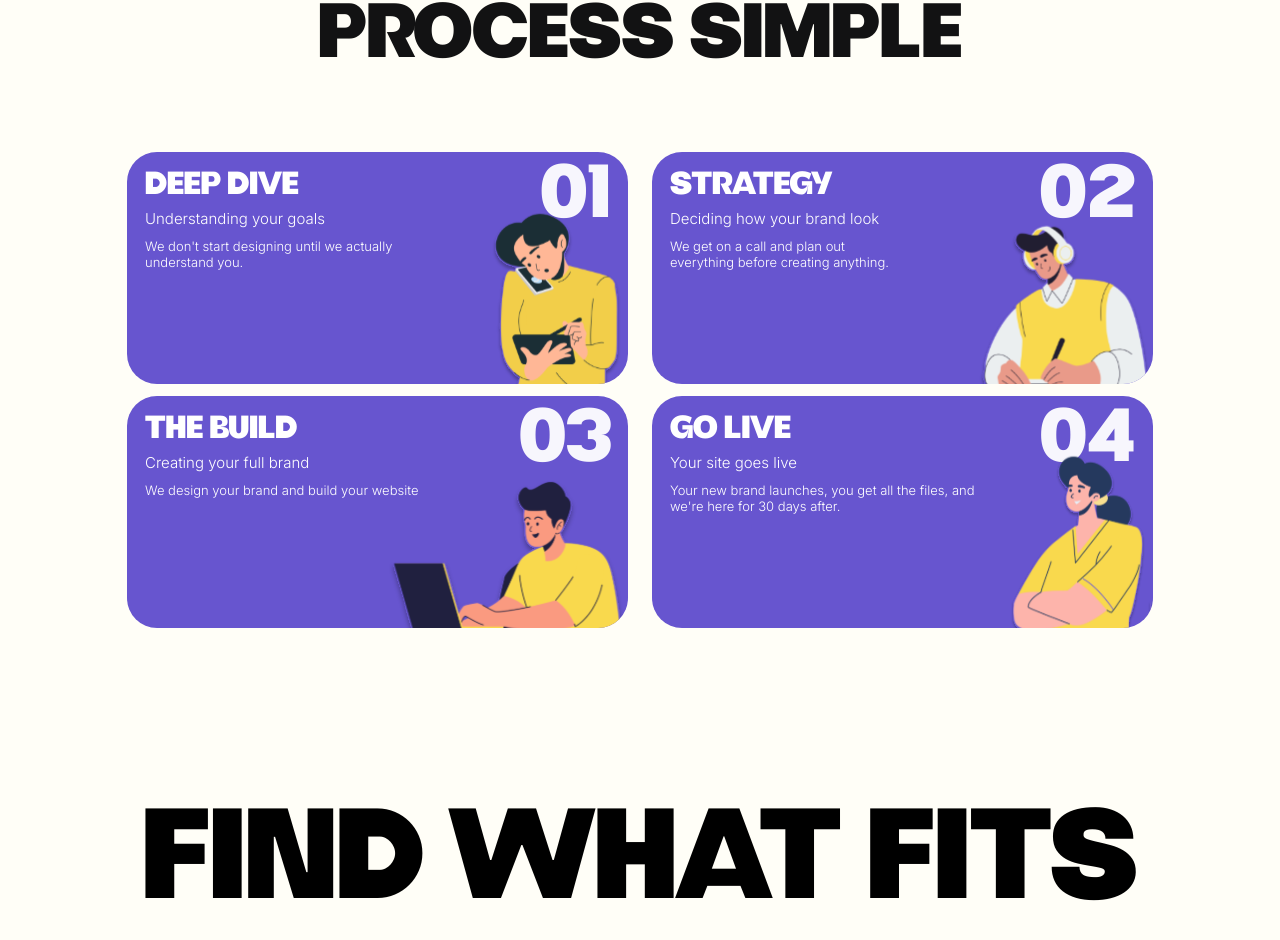
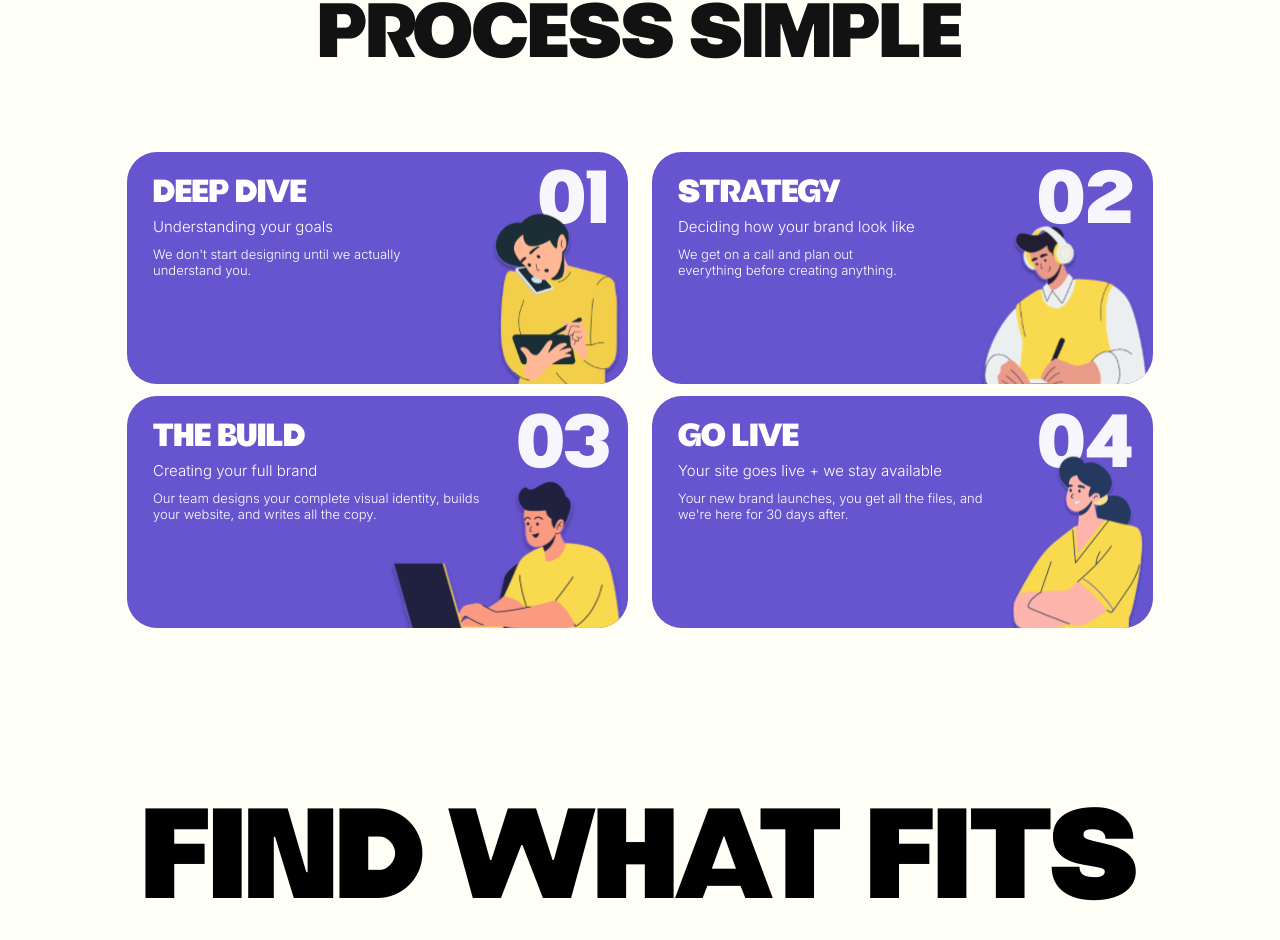
Before and after one commit to cyber-zeff/vistazo-main, a Next.js app: page / in a window 1280 px wide. Shown: the part 2447-3387 px from the top of the page. Built offline with nearby package versions, Linux system fonts and the light colour scheme.

Commit message:
fix: spacing and text issue

```diff
--- a/app/components/proc/OPCardPartial1.tsx
+++ b/app/components/proc/OPCardPartial1.tsx
@@ -25,7 +25,7 @@ const data: CardType[] = [
     step: '03',
     title: 'The Build',
     subTitle: 'Creating your full brand',
-    subDesc: "We design your brand and build your website",
+    subDesc: "Our team designs your complete visual identity, builds your website, and writes all the copy.",
     description:
       "Designers create your logo and brand look. Copywriters write every page. Developers code it to work fast on all devices.",
     image: "/illustrations/three.svg"
@@ -100,7 +100,7 @@ const OPCardCol1 = () => {
             position: 'absolute',
             inset: 0,
             zIndex: 2,
-            padding: '18px 18px 16px 18px',
+            padding: '26px 18px 16px 26px',
             color: '#ffffff',
             display: 'flex',
             flexDirection: 'column'
@@ -110,8 +110,8 @@ const OPCardCol1 = () => {
           <div
             style={{
               position: 'absolute',
-              top: '10px',
-              right: '16px',
+              top: '16px',
+              right: '18px',
               fontSize: '75px',
               fontWeight: 800,
               lineHeight: 0.85,
@@ -214,7 +214,7 @@ const OPCardCol1 = () => {
             position: 'absolute',
             inset: 0,
             zIndex: 2,
-            padding: '18px 18px 16px 18px',
+            padding: '26px 18px 16px 26px',
             color: '#ffffff',
             display: 'flex',
             flexDirection: 'column'
@@ -224,8 +224,8 @@ const OPCardCol1 = () => {
           <div
             style={{
               position: 'absolute',
-              top: '10px',
-              right: '16px',
+              top: '16px',
+              right: '18px',
               fontSize: '75px',
               fontWeight: 800,
               lineHeight: 0.85,
--- a/app/components/proc/OPCardPartial2.tsx
+++ b/app/components/proc/OPCardPartial2.tsx
@@ -15,7 +15,7 @@ const data: CardType[] = [
     {
         step: '02',
         title: 'Strategy',
-        subTitle: 'Deciding how your brand look',
+        subTitle: 'Deciding how your brand look like',
         subDesc: "We get on a call and plan out everything before creating anything.",
         description:
             "We align on your brand direction,messaging, and aesthetic so when we start designing, we're not guessing instead we're executing a plan",
@@ -24,7 +24,7 @@ const data: CardType[] = [
     {
         step: '04',
         title: 'Go Live',
-        subTitle: 'Your site goes live',
+        subTitle: 'Your site goes live + we stay available',
         subDesc: "Your new brand launches, you get all the files, and we're here for 30 days after.",
         description:
             "We walk you through how to use everything, handle any bugs or tweaks, and make sure you're comfortable. The relationship doesn't end at launch.",
@@ -96,7 +96,7 @@ const OPCardCol2 = () => {
             position: 'absolute',
             inset: 0,
             zIndex: 2,
-            padding: '18px 18px 16px 18px',
+            padding: '26px 18px 16px 26px',
             color: '#ffffff',
             display: 'flex',
             flexDirection: 'column'
@@ -106,8 +106,8 @@ const OPCardCol2 = () => {
           <div
             style={{
               position: 'absolute',
-              top: '10px',
-              right: '16px',
+              top: '16px',
+              right: '18px',
               fontSize: '75px',
               fontWeight: 800,
               lineHeight: 0.85,
@@ -210,7 +210,7 @@ const OPCardCol2 = () => {
             position: 'absolute',
             inset: 0,
             zIndex: 2,
-            padding: '18px 18px 16px 18px',
+            padding: '26px 18px 16px 26px',
             color: '#ffffff',
             display: 'flex',
             flexDirection: 'column'
@@ -220,8 +220,8 @@ const OPCardCol2 = () => {
           <div
             style={{
               position: 'absolute',
-              top: '10px',
-              right: '16px',
+              top: '16px',
+              right: '18px',
               fontSize: '75px',
               fontWeight: 800,
               lineHeight: 0.85,
```
